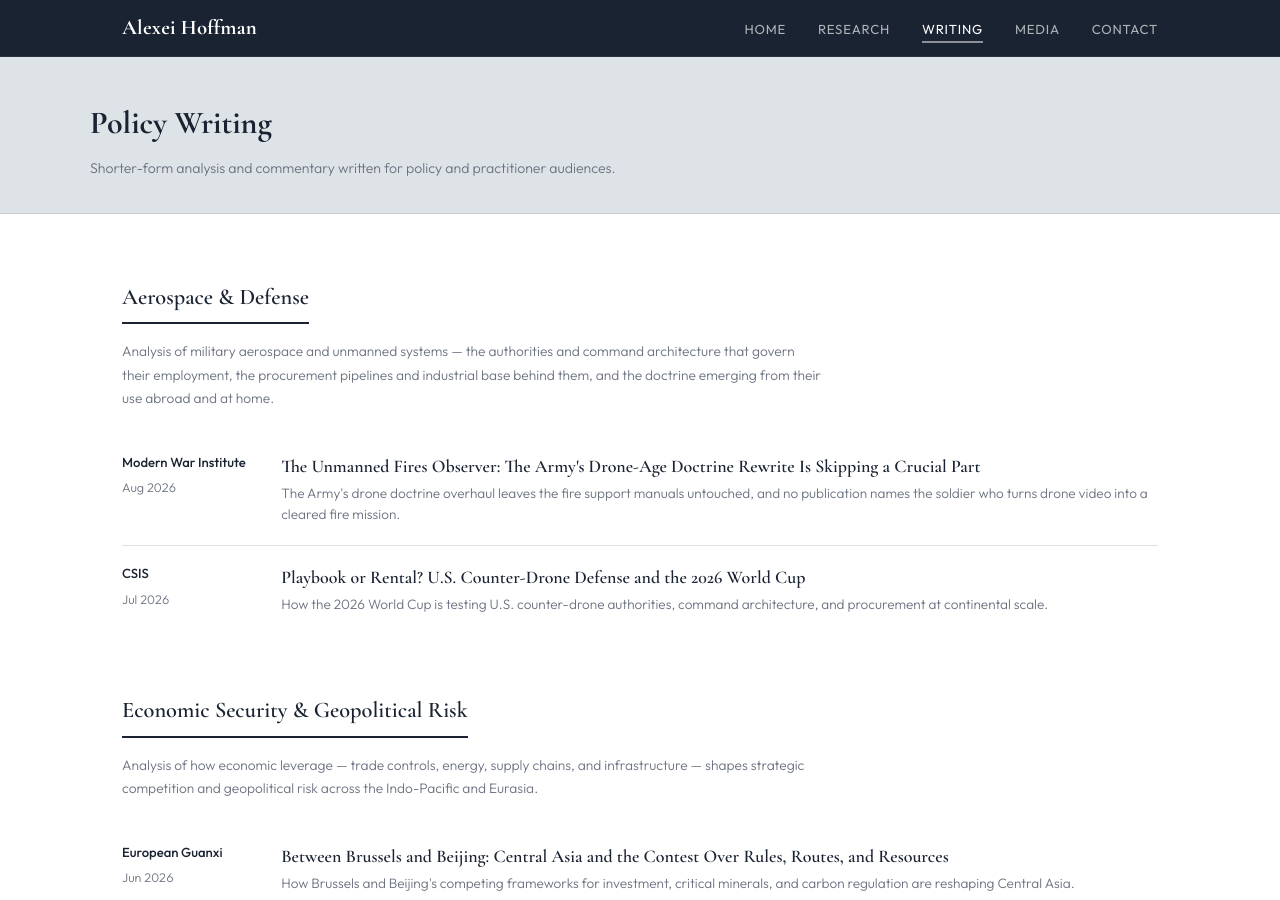
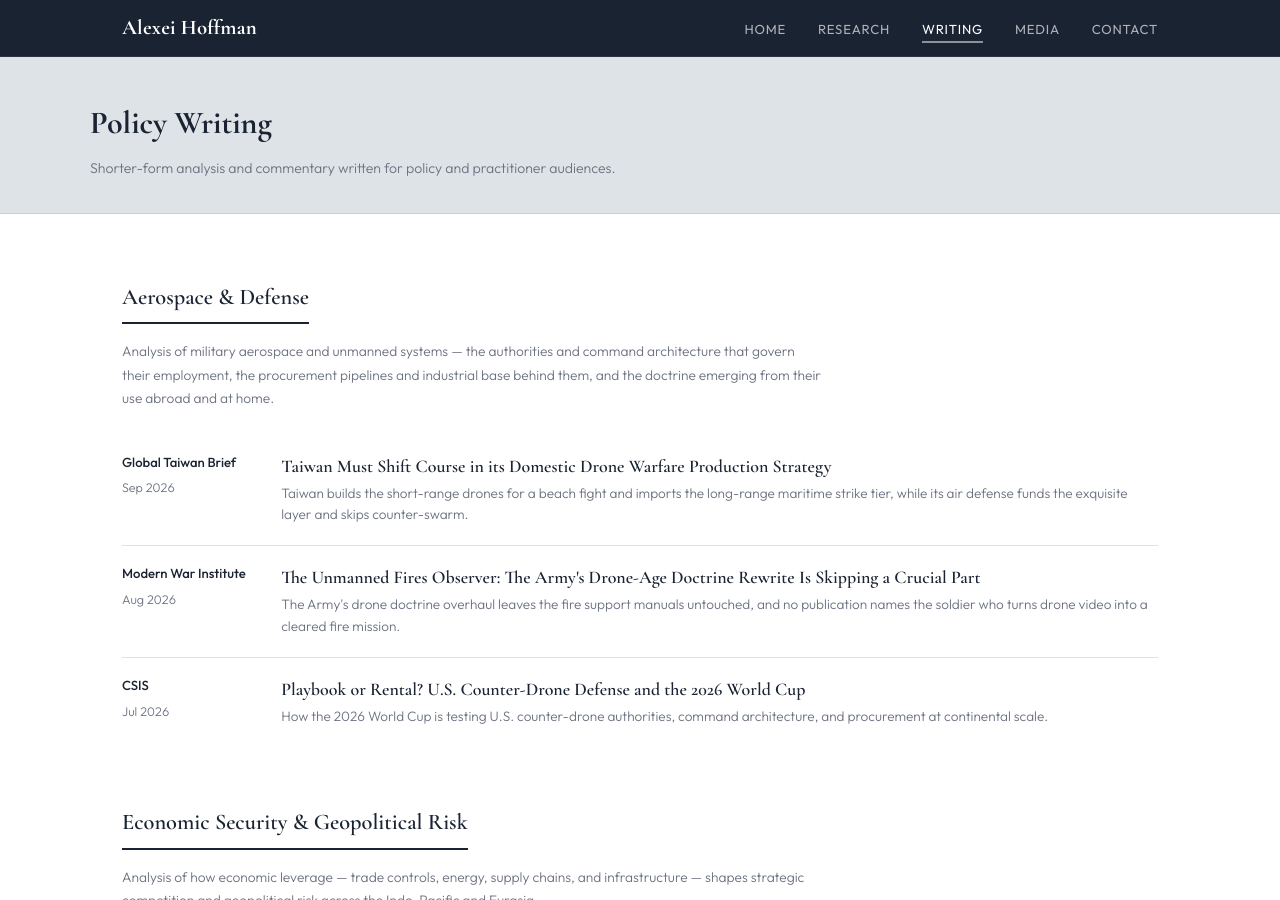
Before and after one commit to a-novi13-byte/a-novi13-byte.github.io, a Jekyll site: the page built from writing.html, in a window 1280 px wide and 900 px high. Built offline with Jekyll 4.4.1, drawn with Linux system fonts in a browser that asks for light colours.

Commit message:
Update writing.html

```diff
--- a/writing.html
+++ b/writing.html
@@ -13,10 +13,18 @@ permalink: /writing/
 
 <div class="page-body">
 
- <h2 class="section-heading">Aerospace &amp; Defense</h2>
+  <h2 class="section-heading">Aerospace &amp; Defense</h2>
   <p class="section-note">Analysis of military aerospace and unmanned systems — the authorities and command architecture that govern their employment, the procurement pipelines and industrial base behind them, and the doctrine emerging from their use abroad and at home.</p>
 
   <div class="writing-list section-aero">
+
+    <div class="writing-item">
+      <div class="writing-meta"><span class="pub-badge badge-gti">Global Taiwan Brief</span><span class="writing-date">Sep 2026</span></div>
+      <div class="writing-content">
+        <h3><a href="https://globaltaiwan.org/2026/09/taiwan-shift-course-drone-production/" target="_blank" rel="noopener">Taiwan Must Shift Course in its Domestic Drone Warfare Production Strategy</a></h3>
+        <p class="writing-blurb">Taiwan builds the short-range drones for a beach fight and imports the long-range maritime strike tier, while its air defense funds the exquisite layer and skips counter-swarm.</p>
+      </div>
+    </div>
 
     <div class="writing-item">
       <div class="writing-meta"><span class="pub-badge badge-mwi">Modern War Institute</span><span class="writing-date">Aug 2026</span></div>
```
